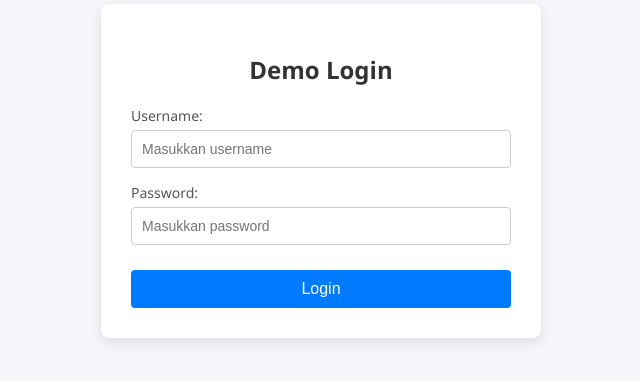
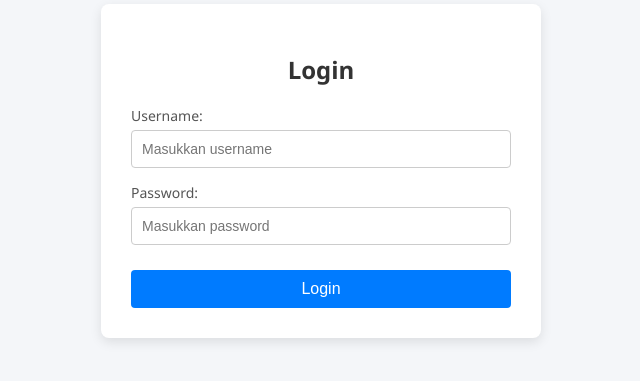
Before and after one commit to ilmanarif/demo-app-klien, a website: page public/index.html in a window 1280 px wide. Shown: the part 229-610 px from the top of the page, without its empty margins (319-959 px from the left). Drawn offline with Linux system fonts and the light colour scheme.

Commit message:
test demo app

```diff
--- a/public/index.html
+++ b/public/index.html
@@ -3,7 +3,7 @@
 <head>
     <meta charset="UTF-8">
     <meta name="viewport" content="width=device-width, initial-scale=1.0">
-    <title>Login - Aplikasi Demo Klien v1.3</title>
+    <title>Login - Aplikasi Demo Klien v1.3 test</title>
     <style>
         body {
             font-family: 'Segoe UI', Tahoma, Geneva, Verdana, sans-serif;
@@ -62,7 +62,7 @@
 </head>
 <body>
     <div class="login-card">
-        <h2>Demo Login</h2>
+        <h2>Login</h2>
         <form action="/login" method="POST">
             <div class="form-group">
                 <label for="user-name">Username:</label>
```
